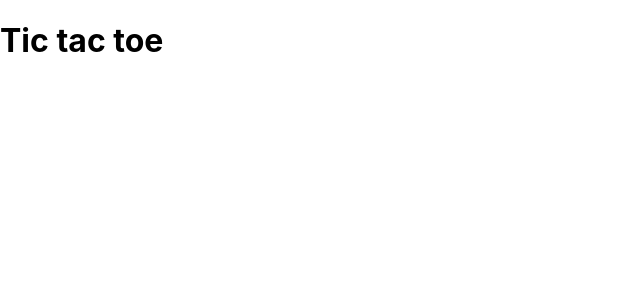
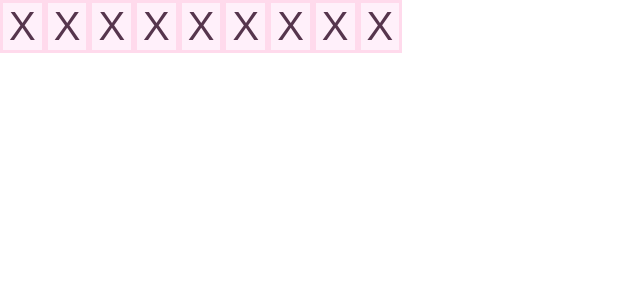
Before and after one commit to nhannm-vn/TIC_TAC_TOE, a React (Create React App) app: page / in a window 1280 px wide. Shown: the top 300 px of the page, without its empty margins (0-640 px from the left). Built offline with nearby package versions, Linux system fonts and the light colour scheme.

Commit message:
update 14-12-2024

```diff
--- /dev/null
+++ b/src/Components/Board/Board.jsx
@@ -0,0 +1,15 @@
+//_Đây sẽ là nơi chứa các box
+import React from 'react'
+import Box from '../Box/Box'
+
+function Board() {
+  return (
+    <div>
+      {[...Array(9)].map((_, index) => (
+        <Box />
+      ))}
+    </div>
+  )
+}
+
+export default Board
--- a/src/Components/Box/Box.jsx
+++ b/src/Components/Box/Box.jsx
@@ -2,7 +2,11 @@ import React from 'react'
 import styles from './box.module.scss'
 
 function Box() {
-  return <button className={styles} onClick={() => {}}></button>
+  return (
+    <button className={styles.box} onClick={() => {}}>
+      {'X'}
+    </button>
+  )
 }
 
 export default Box
--- a/src/Components/Box/box.module.scss
+++ b/src/Components/Box/box.module.scss
@@ -0,0 +1,6 @@
+.box {
+  border: 3px solid #ffdaec;
+  font-size: 4rem;
+  background-color: #fff0fa;
+  color: #56354d;
+}
--- a/src/Components/Game/Game.jsx
+++ b/src/Components/Game/Game.jsx
@@ -1,7 +1,8 @@
 import React from 'react'
+import Board from '../Board/Board'
 
 function Game() {
-  return <h1>Tic tac toe</h1>
+  return <Board />
 }
 
 export default Game
--- a/src/index.css
+++ b/src/index.css
@@ -1,13 +1,22 @@
+html {
+  font-size: 62.5%;
+  --font-size: 2rem;
+}
+
 body {
   margin: 0;
-  font-family: -apple-system, BlinkMacSystemFont, 'Segoe UI', 'Roboto', 'Oxygen',
-    'Ubuntu', 'Cantarell', 'Fira Sans', 'Droid Sans', 'Helvetica Neue',
-    sans-serif;
+  font-family: -apple-system, BlinkMacSystemFont, 'Segoe UI', 'Roboto', 'Oxygen', 'Ubuntu', 'Cantarell', 'Fira Sans',
+    'Droid Sans', 'Helvetica Neue', sans-serif;
   -webkit-font-smoothing: antialiased;
   -moz-osx-font-smoothing: grayscale;
+  font-size: var(--font-size);
+}
+
+button,
+input {
+  font-size: var(--font-size);
 }
 
 code {
-  font-family: source-code-pro, Menlo, Monaco, Consolas, 'Courier New',
-    monospace;
+  font-family: source-code-pro, Menlo, Monaco, Consolas, 'Courier New', monospace;
 }
```
Also changed, not shown: src/Components/Board/board.module.scss (added), src/Components/Board/index.js (added).
